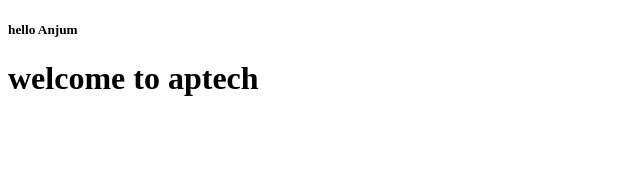
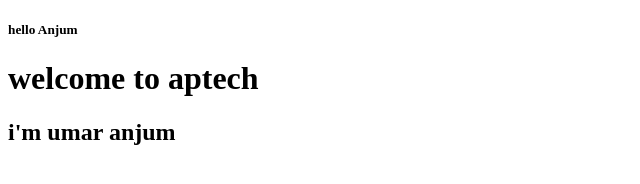
Before and after one commit to UmarAnjum512/anjum, a plain HTML site: page index.html in a window 1280 px wide. Shown: the whole page, without its empty margins (0-640 px from the left). Drawn offline with Linux system fonts and the light colour scheme.

Commit message:
2nd commit

```diff
--- a/index.html
+++ b/index.html
@@ -8,5 +8,6 @@
 <body>
     <h5>hello Anjum</h5>
     <h1>welcome to aptech</h1>
+    <h2>i'm umar anjum</h2>
 </body>
 </html>
```
